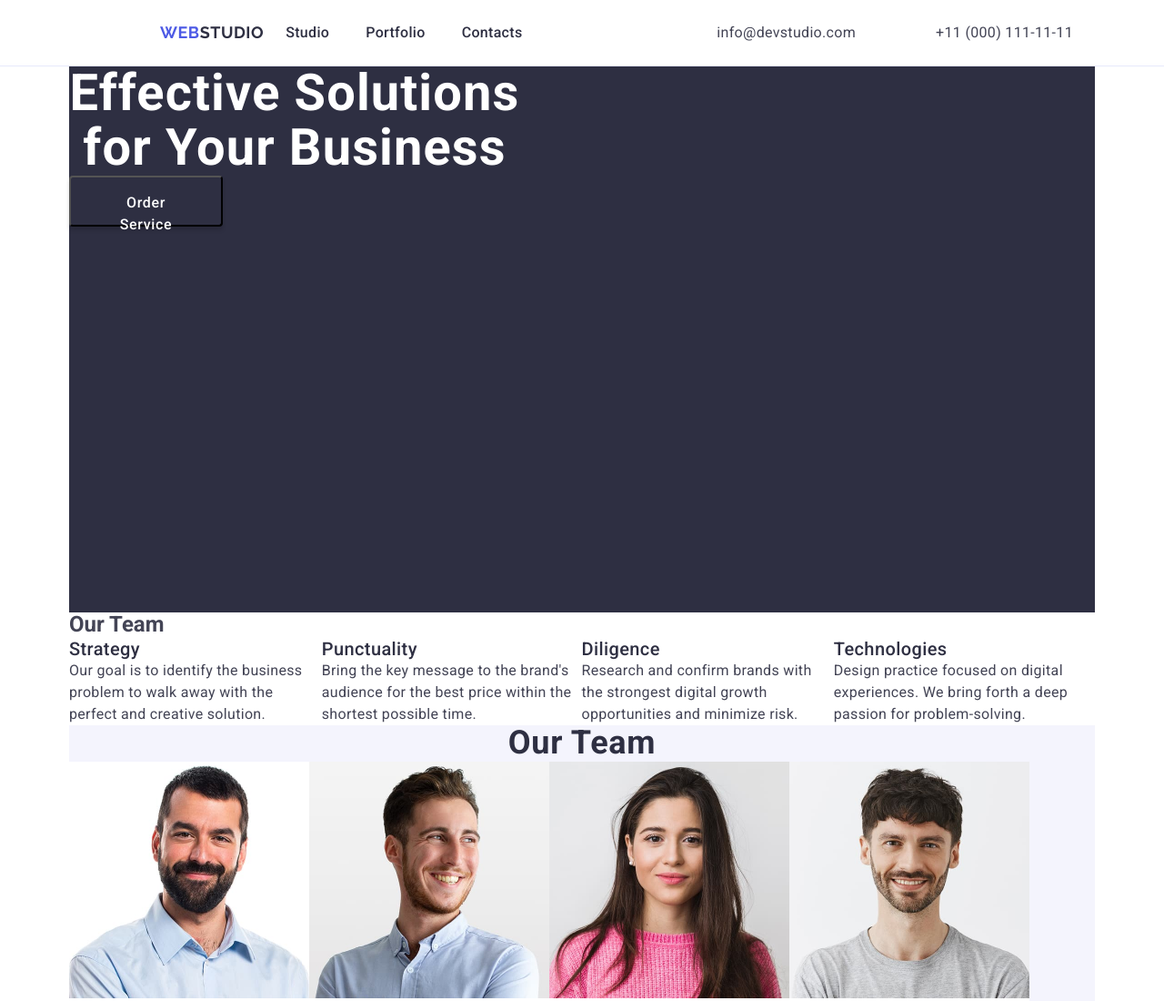
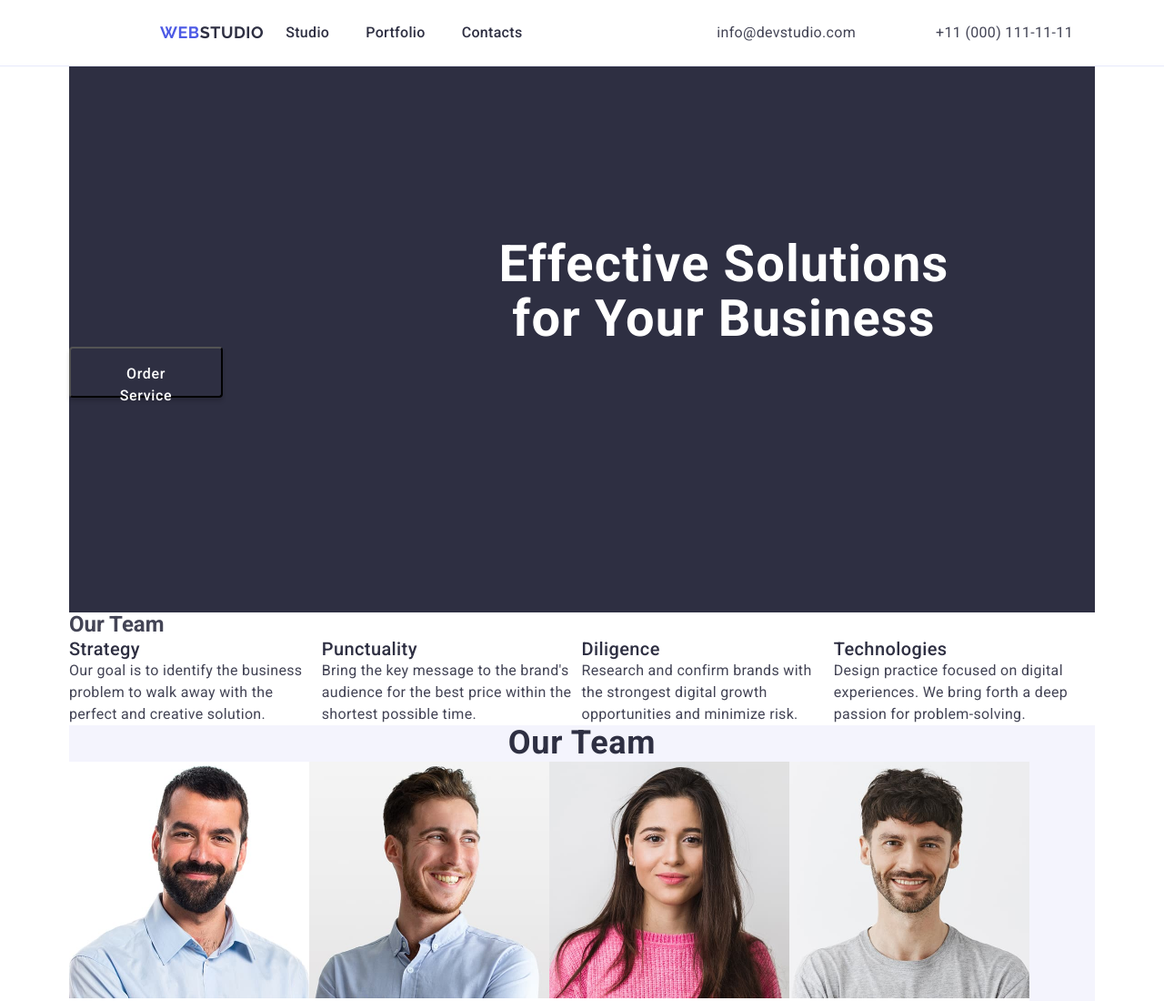
Before and after one commit to Fedorova-Valentina/goit-markup-hw-03, a plain HTML site: page index.html in a window 1280 px wide. Shown: the top 1100 px of the page at 91% size. Drawn offline with nearby package versions, Linux system fonts and the light colour scheme.

Commit message:
add all file

```diff
--- a/css/styles.css
+++ b/css/styles.css
@@ -106,8 +106,9 @@ a {
   margin: 0 auto;
 }
 .hero-banner-text {
-  display: flex;
-  align-items: center;
+  padding-top: 188px;
+  padding-right: 472px;
+  padding-left: 472px;
 }
 .hero-title {
   width: 496px;
```
